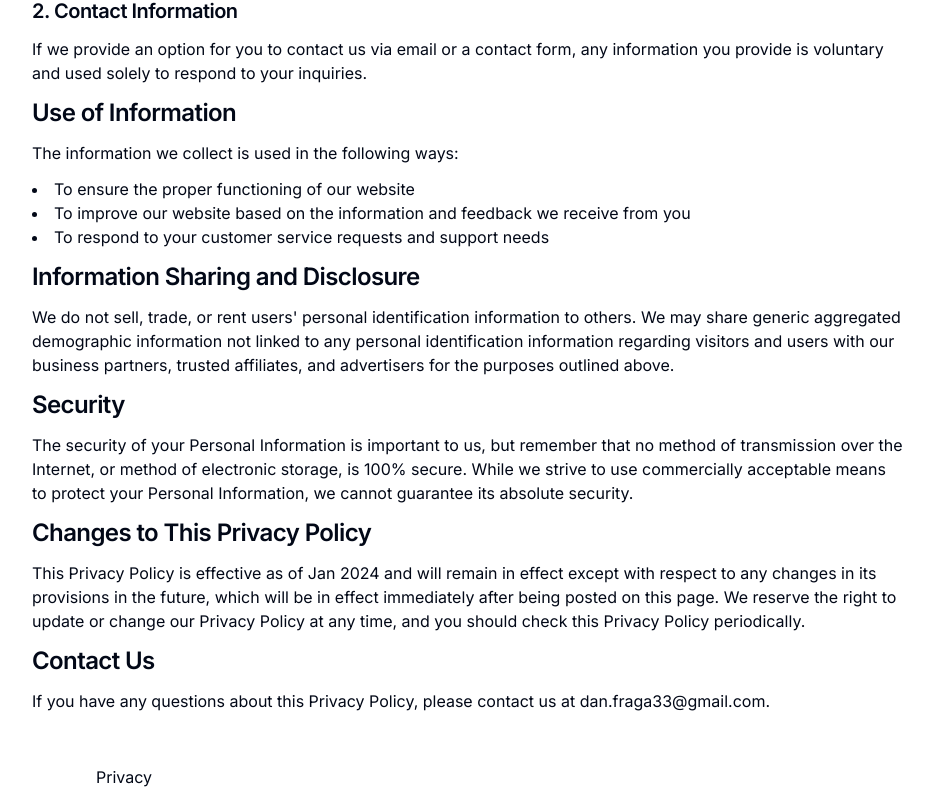
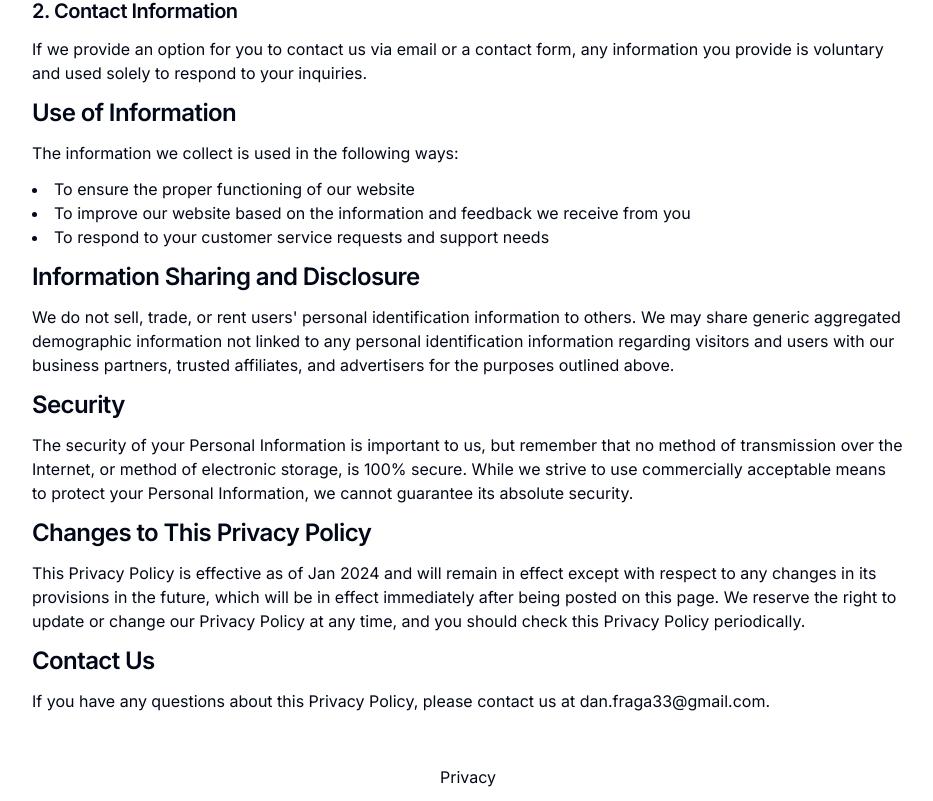
Before and after one commit to Danfraga33/smartPortfolio, a Next.js app: page /privacy in a window 1280 px wide. Shown: the part 579-1380 px from the top of the page, without its empty margins (172-1105 px from the left). Built offline with nearby package versions, Linux system fonts and the light colour scheme.

Commit message:
fix: footer cleanup

```diff
--- a/src/app/components/Footer.tsx
+++ b/src/app/components/Footer.tsx
@@ -3,7 +3,7 @@ import Link from "next/link";
 export default function Footer() {
   return (
     <footer>
-      <nav className="mx-auto flex max-w-3xl gap-3 p-3">
+      <nav className="mx-auto flex justify-center hover:text-violet-200 transition-all max-w-6xl p-3">
         <Link href="/privacy">Privacy</Link>
       </nav>
     </footer>
```
